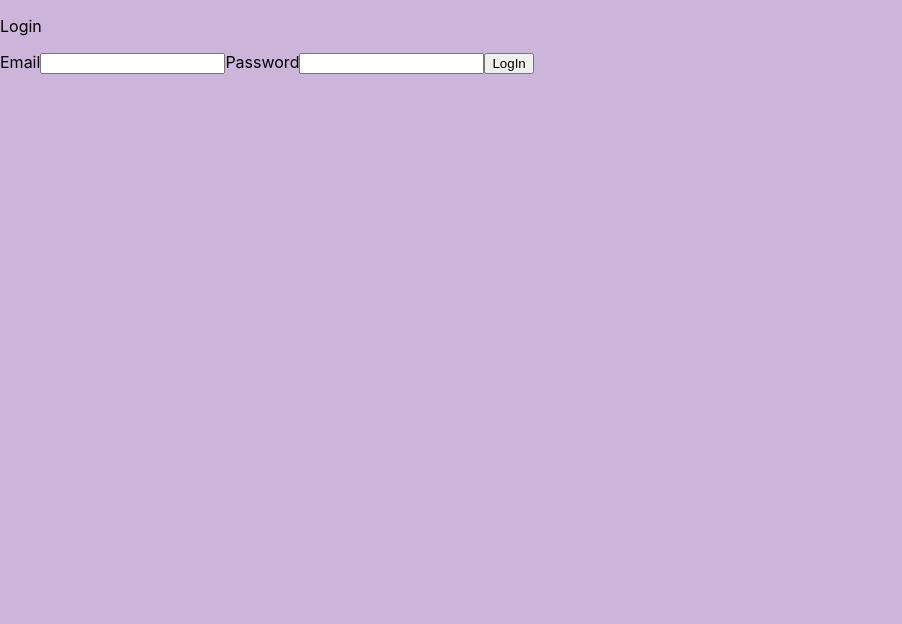
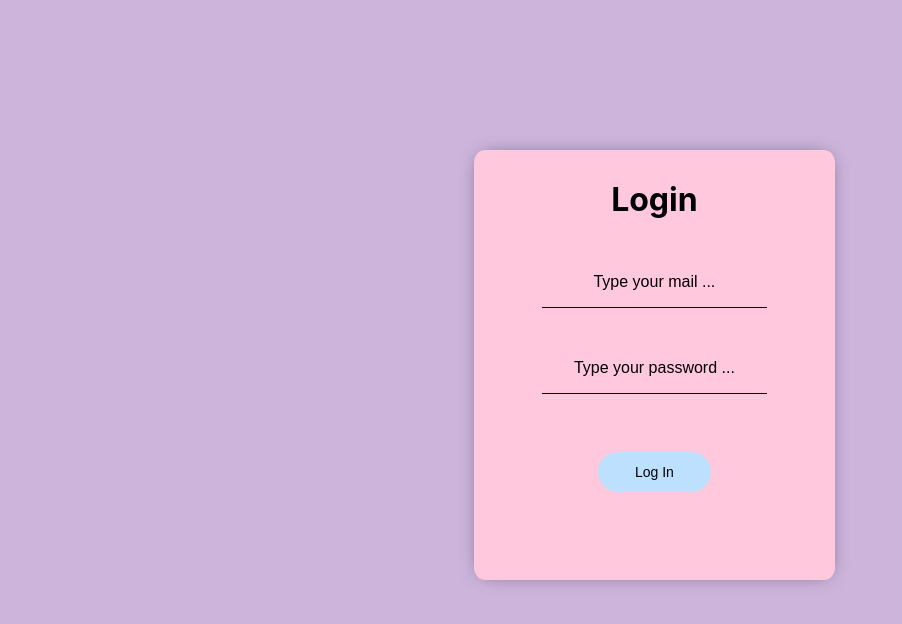
Before and after one commit to SOSNE/Marketplace_App, a React (Vite) app in the folder Web/Marketplace/: page /login in a window 1280 px wide. Shown: the top 624 px of the page, without its empty margins (0-902 px from the left). Built offline with nearby package versions, Linux system fonts and the light colour scheme.

Commit message:
-Add style changes to login page

```diff
--- a/Web/Marketplace/src/components/loginPage/LoginPage.css
+++ b/Web/Marketplace/src/components/loginPage/LoginPage.css
@@ -0,0 +1,72 @@
+body
+{
+    height: 100vh;
+}
+h1
+{
+    font-style: normal;
+    text-align: center;
+    margin-top: -10px;
+}
+.mainLoginBox
+{
+    position: relative;
+    left: 37%;
+    top: 150px;
+    width: 22%;
+    height: 350px;
+    -webkit-box-shadow: 0px 0px 20px -8px rgba(66, 68, 90, 1);
+    -moz-box-shadow: 0px 0px 20px -8px rgba(66, 68, 90, 1);
+    box-shadow: 0px 0px 20px -8px rgba(66, 68, 90, 1);
+    background-color: var(--Main);
+    border-radius: 3%;
+    padding: 40px;
+
+}
+.mailLoginInput,.passwordLoginInput
+{
+    width: 80%;
+  padding: 17px 20px;
+  margin: 18px 10%;
+  display: inline-block;
+  border: none;
+  outline: 0;
+  border-radius: 4px;
+  box-sizing: border-box;
+  background-color: transparent;
+  border-bottom: 1px solid black;
+  border-radius: 0%;
+}
+.mailLoginLabel, .passwordLoginLabel
+{
+    margin-left: 10%;
+    margin-top: 10px;
+}
+.mailLoginInput::placeholder, .passwordLoginInput::placeholder
+{
+    font-size: 16px ;
+    text-align: center;
+    color: black;
+}
+.mailLoginInput:focus, .passwordLoginInput:focus
+{
+    border-bottom: 4px solid var(--Border1);
+    transition: all 0.3s;
+}
+.loginButton
+{
+    position: relative;
+    left: 30%;
+    top: 40px;
+    width: 40%;
+    height: 40px;
+    border-radius: 25px;
+    border: none;
+    background-color: var(--LightBlue);
+    font-size: 14px;
+}
+.loginButton:hover
+{
+    background-color: var(--Blue);
+    transition: all 0.4s;
+}
--- a/Web/Marketplace/src/components/loginPage/LoginPage.tsx
+++ b/Web/Marketplace/src/components/loginPage/LoginPage.tsx
@@ -1,4 +1,4 @@
-
+import './LoginPage.css'
 
 type LogInnDataType = {
     email: string;
@@ -18,27 +18,34 @@ function LoginPage() {
         }).then(()=> console.log("LogIn", logInnData))
     }
     return (
-        <div>
-            <div className={"mainBox"}>
-                <p>Login</p>
-                <label>Email</label>
+
+            <div className={"mainLoginBox"}>
+                <form>
+
+                <h1>Login</h1>
                 <input
+                    placeholder="Type your mail ..."
+                    id="mail"
+                    className="mailLoginInput"
                     type="text"
                     required
                     onChange={(e) => logInnData.email = e.target.value}
                 />
 
-                <label>Password</label>
+
                 <input
-                    type="text"
+                    placeholder="Type your password ..."
+                    id="password"
+                    className="passwordLoginInput"
+                    type="password"
                     required
                     onChange={(e) => logInnData.password = e.target.value}
                 />
-                <button onClick={HandleLogIn}>
-                    LogIn
+                <button className="loginButton" onChange={HandleLogIn}>
+                    Log In
                 </button>
+                </form>
             </div>
-        </div>
     );
 }
 
```
